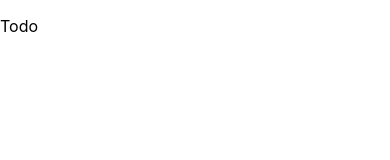
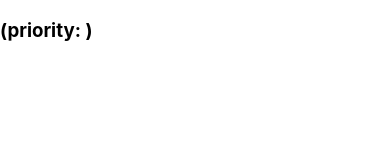
Before and after one commit to chucklui/react-tdl, a JavaScript app: page / in a window 390 px wide. Shown: the top 160 px of the page. Built offline with nearby package versions, Linux system fonts and the light colour scheme; the HTML template or start-up script is replaced by a standard one.

Commit message:
added NewForm, EditableTodo components and finished Todo component.

```diff
--- /dev/null
+++ b/src/NewForm.js
@@ -0,0 +1,8 @@
+
+const NewForm = () => {
+  return (
+    <div></div>
+  );
+}
+
+export default NewForm;
--- a/src/Todo.js
+++ b/src/Todo.js
@@ -1,7 +1,11 @@
 
-const Todo = () => {
+const Todo = ({ title, description, priority }) => {
+
   return (
-    <p>Todo</p>
+    <>
+      <h3> {title} (priority: {priority})</h3>
+      <p> {description}</p>
+    </>
   )
 };
 
--- a/src/TodoApp.js
+++ b/src/TodoApp.js
@@ -1,8 +1,13 @@
 import TopTodo from "./TopTodo";
+import NewForm from "./NewForm";
 
 const TodoApp = () => {
   return (
-    <TopTodo />
+    <>
+      <TopTodo />
+      <NewForm />
+    </>
+
   )
 };
 
```
Also changed, not shown: src/EditableTodo.js (added, +13 -0 lines), src/TodoList.js (added, +9 -0 lines).
